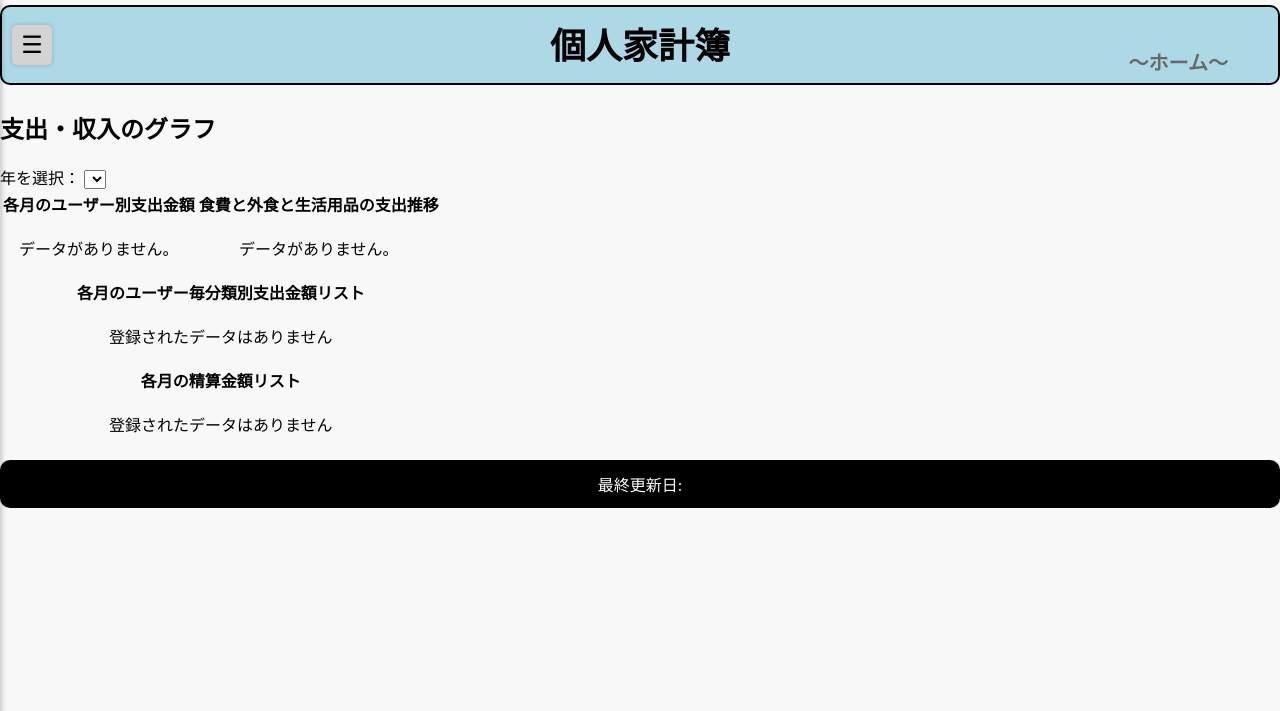
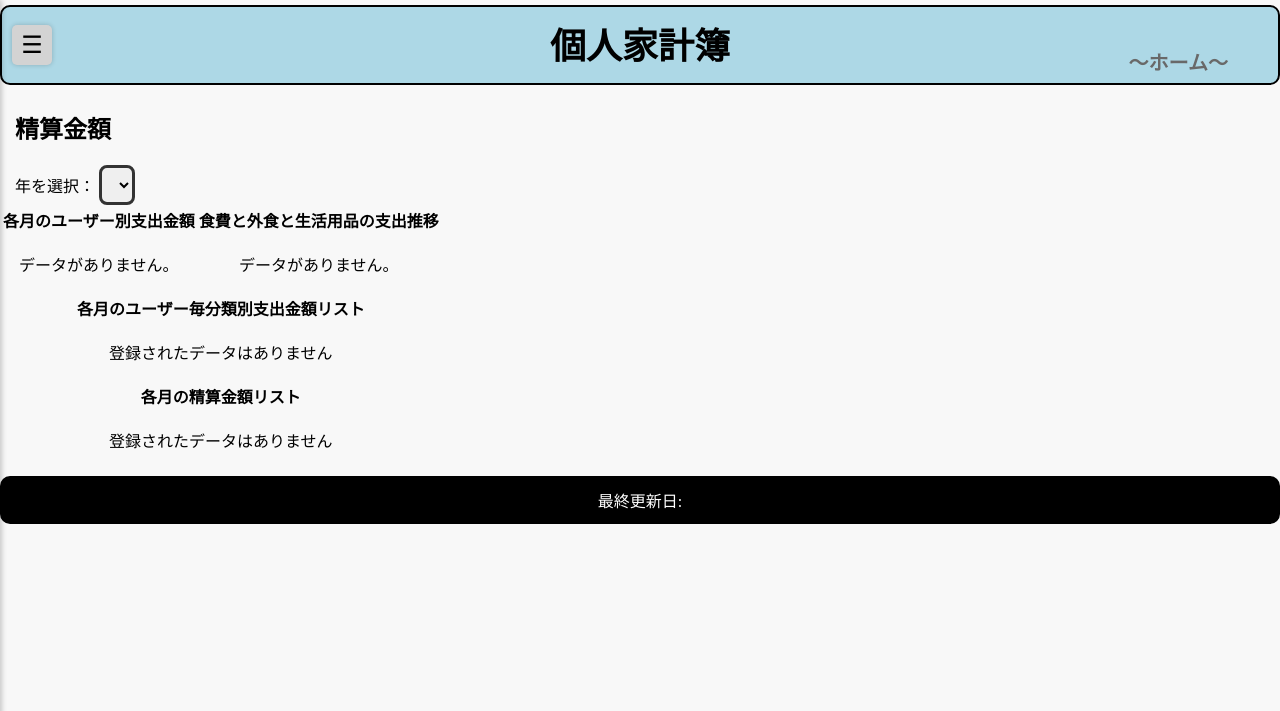
Before and after one commit to BlackBow393/HTML_Kakeibo, a Flask app: template templates/index.html in a window 1280 px wide. Shown: the top 711 px of the page. Run offline with Flask 3, Linux system fonts and the light colour scheme; the template is opened without the code that fills it, so the values that code supplies are empty; data comes from the database, SQL or seed files in the repository.

Commit message:
index.htmlのデザインを修正 画面を最大化しなくても表示されるように修正

```diff
--- a/static/adjustTableHeader.js
+++ b/static/adjustTableHeader.js
@@ -4,7 +4,7 @@ window.addEventListener('load', function () {
 
     function adjustHeaderWidth() {
         const hasScrollBar = tbody.scrollHeight > tbody.clientHeight;
-        thead.style.width = hasScrollBar ? 'calc(100% - 17px)' : '100%';
+        thead.style.width = hasScrollBar ? 'calc(100% - 20px)' : '100%';
     }
 
     adjustHeaderWidth();
--- a/static/index_screen.css
+++ b/static/index_screen.css
@@ -1,6 +1,24 @@
+.container form {
+    margin-left: 15px;
+    font-size: 16px;
+}
+
+.container form select {
+    font-size: 20px;
+    padding: 5px;
+    border: 3px solid #333;       /* 枠線の太さと色 */
+    border-radius: 8px;           /* 角を丸く */
+}
+
 .view_erea {
     text-align: center;  /* 画像を中央に配置 */
-    max-width: 100vw; /* 💡 ビューポートに収める */
+    width: 100%;
+}
+
+.view_table img {
+    width: 100%;  /* 画像の幅を100%に調整 */
+    max-width: 900px;  /* 最大サイズを900pxに制限 */
+    height: auto;  /* アスペクト比を維持 */
 }
 
 .total-table-wrapper {
--- a/static/style.css
+++ b/static/style.css
@@ -60,6 +60,10 @@ body[data-page="analysis"] .page_header {
     margin: 0;
     vertical-align: top;
     overflow-x: auto;  /* 横スクロールを許可 */
+}
+
+.container h2 {
+    margin-left: 15px;
 }
 
 #menu-toggle {
--- a/templates/index.html
+++ b/templates/index.html
@@ -23,7 +23,7 @@
     </nav>
 
     <div class="container">
-        <h2>支出・収入のグラフ</h2>
+        <h2>精算金額</h2>
         <form method="POST">
             <label for="year">年を選択：</label>
             <select name="year" id="year" onchange="this.form.submit()">
```
